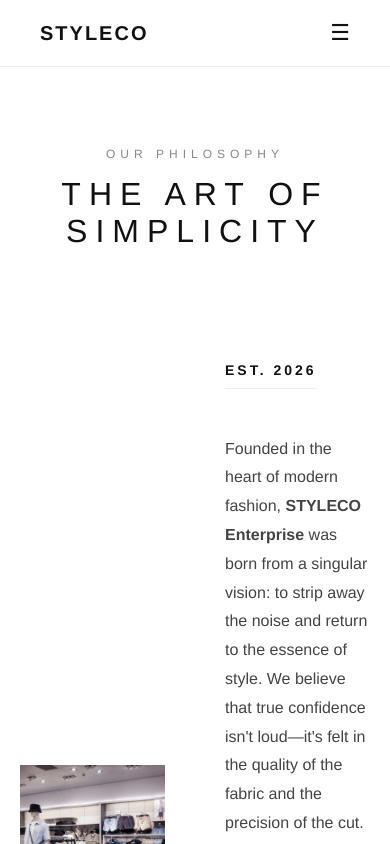
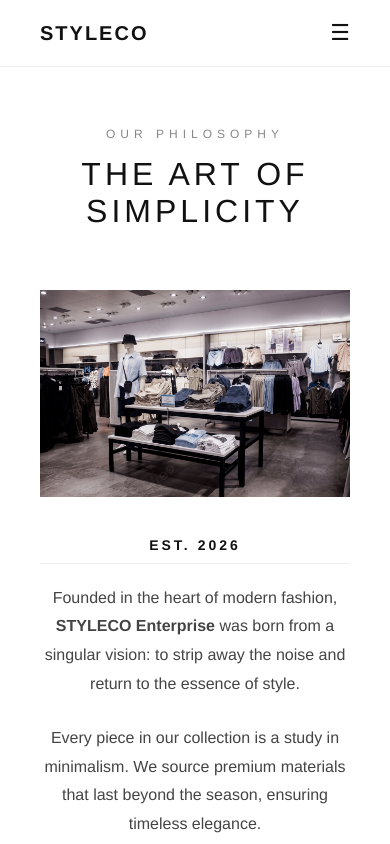
Before and after one commit to KouZH1890/styleco-website, an Angular app: page /about in a window 390 px wide. Shown: the top 844 px of the page. Built offline with nearby package versions, Linux system fonts and the light colour scheme.

Commit message:
About page responsive design

```diff
--- a/src/app/components/about/about.css
+++ b/src/app/components/about/about.css
@@ -1,9 +1,15 @@
+/* =========================
+   CONTAINER
+========================= */
 .about-container {
-  padding: 80px 0;
+  padding: 80px 20px;
   max-width: 1100px;
   margin: auto;
 }
 
+/* =========================
+   HEADER
+========================= */
 .about-header {
   text-align: center;
   margin-bottom: 100px;
@@ -24,22 +30,35 @@
   margin: 0;
 }
 
-/* Asymmetrical Layout */
+/* =========================
+   GRID LAYOUT
+========================= */
 .story-grid {
   display: grid;
-  grid-template-columns: 1fr 1fr;
-  gap: 60px;
+  grid-template-columns: 1.1fr 0.9fr; /* premium asymmetrical layout */
+  gap: 80px;
   align-items: center;
 }
 
+/* =========================
+   IMAGE
+========================= */
 .story-image img {
   width: 100%;
   height: 420px;
-  aspect-ratio: 4/5;
   object-fit: cover;
   filter: grayscale(20%);
+  transition: 0.5s;
 }
 
+.story-image img:hover {
+  filter: grayscale(0%);
+  transform: scale(1.02);
+}
+
+/* =========================
+   TEXT
+========================= */
 .story-text h2 {
   font-size: 14px;
   letter-spacing: 3px;
@@ -56,6 +75,9 @@
   font-size: 16px;
 }
 
+/* =========================
+   VALUES
+========================= */
 .values {
   display: flex;
   gap: 40px;
@@ -75,14 +97,67 @@
   color: #777;
 }
 
-/* Responsive for Mobile */
-@media (max-width: 768px) {
+/* =========================
+   TABLET RESPONSIVE
+========================= */
+@media (max-width: 992px) {
+
+  .story-grid {
+    grid-template-columns: 1fr; /* stack */
+    gap: 50px;
+  }
+
   .story-image img {
     height: auto;
   }
 
+  .story-text {
+    text-align: center;
+  }
+
+  .story-text h2 {
+    display: block;
+    margin: 0 auto 20px;
+  }
+
+  .values {
+    justify-content: center;
+  }
+}
+
+/* =========================
+   MOBILE RESPONSIVE
+========================= */
+@media (max-width: 768px) {
+
+  .about-container {
+    padding: 60px 20px;
+  }
+
+  .about-header {
+    margin-bottom: 60px;
+  }
+
+  .about-header h1 {
+    letter-spacing: 4px;
+  }
+
+  .story-grid {
+    grid-template-columns: 1fr;
+    gap: 40px;
+  }
+
+  .story-text {
+    text-align: center;
+  }
+
   .values {
     flex-direction: column;
+    align-items: center;
     gap: 20px;
   }
+
+  .value-item {
+    text-align: center;
+  }
 }
--- a/src/app/components/about/about.html
+++ b/src/app/components/about/about.html
@@ -5,33 +5,40 @@
   </div>
 
   <div class="story-grid">
+
+    <!-- Image -->
     <div class="story-image">
       <img src="assets/about-image.jpg" alt="Styleco Studio">
     </div>
 
+    <!-- Text -->
     <div class="story-text">
       <h2>EST. 2026</h2>
+
       <p>
-        Founded in the heart of modern fashion, <strong>STYLECO Enterprise</strong> was born from a singular
-        vision: to strip away the noise and return to the essence of style. We believe that
-        true confidence isn't loud—it's felt in the quality of the fabric and the precision
-        of the cut.
+        Founded in the heart of modern fashion, <strong>STYLECO Enterprise</strong>
+        was born from a singular vision: to strip away the noise and return to
+        the essence of style.
       </p>
+
       <p>
-        Every piece in our collection is a study in minimalism. We source premium materials
-        that last beyond the season, ensuring that your wardrobe isn't just a collection
-        of clothes, but a curated gallery of your personal expression.
+        Every piece in our collection is a study in minimalism. We source premium
+        materials that last beyond the season, ensuring timeless elegance.
       </p>
+
       <div class="values">
         <div class="value-item">
           <strong>Quality</strong>
           <span>Crafted for longevity.</span>
         </div>
+
         <div class="value-item">
           <strong>Design</strong>
           <span>Modern, minimal, timeless.</span>
         </div>
       </div>
+
     </div>
+
   </div>
 </section>
```
